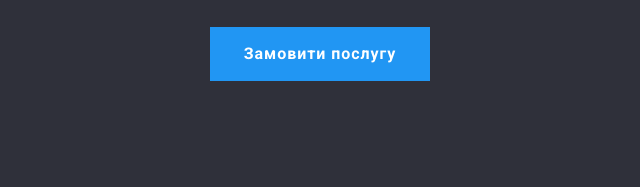
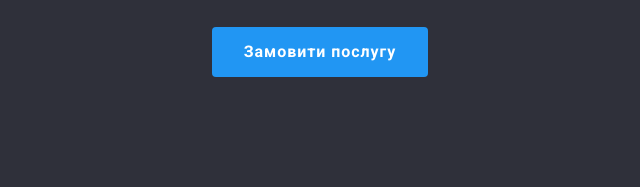
Before and after one commit to vargasasha/goit-markup-hw-03, a plain HTML site: page index.html in a window 1280 px wide. Shown: the part 404-591 px from the top of the page, 320-960 px from the left. Drawn offline with nearby package versions, Linux system fonts and the light colour scheme.

Commit message:
small updates

```diff
--- a/css/styles.css
+++ b/css/styles.css
@@ -1,6 +1,10 @@
 body {
   font-family: roboto, sans-serif;
   background-color: var(--main-background-color);
+}
+
+* {
+  border: 0px;
 }
 
 :root {
@@ -60,11 +64,13 @@ a {
   padding-left: 15px;
   padding-right: 15px;
   margin: 0 auto;
+  /* outline: 2px solid red; */
 }
 
 .section {
   padding-top: 94px;
   padding-bottom: 94px;
+  /* outline: 2px solid green; */
 }
 
 .duty-reset {
@@ -120,7 +126,6 @@ a {
   gap: 50px;
 }
 .header-item {
-
 }
 .header-link {
   font-weight: 500;
@@ -176,7 +181,6 @@ a {
   font-weight: 900;
   font-size: 44px;
   line-height: 1.36;
-  text-align: center;
   letter-spacing: 0.06em;
   text-transform: uppercase;
   color: var(--main-background-color);
@@ -194,13 +198,13 @@ a {
   font-size: 16px;
   line-height: 1.88;
   align-items: center;
-  text-align: center;
   letter-spacing: 0.06em;
   color: var(--main-background-color);
   background: var(--accent-color);
   cursor: pointer;
-  border-color: transparent;
   padding: 10px 32px;
+  min-width: 216px;
+  border-radius: 4px;
 }
 
 .hero-btn:hover,
@@ -216,9 +220,8 @@ a {
 }
 
 .about-item {
- /* flex-basis: calc( 100% / 4 - 30px); */
- /* flex-basis: calc( 100% - 30px / 4); */
-
+  /* flex-basis: calc( 100% / 4 - 30px); */
+  /* flex-basis: calc( 100% - 30px / 4); */
 }
 .about-subtitle {
   font-weight: 700;
@@ -375,6 +378,8 @@ a {
   cursor: pointer;
   border-color: transparent;
   padding: 6px 22px;
+  min-width: 73px;
+  border-radius: 4px;
 }
 
 .filter-btn:hover,
```
